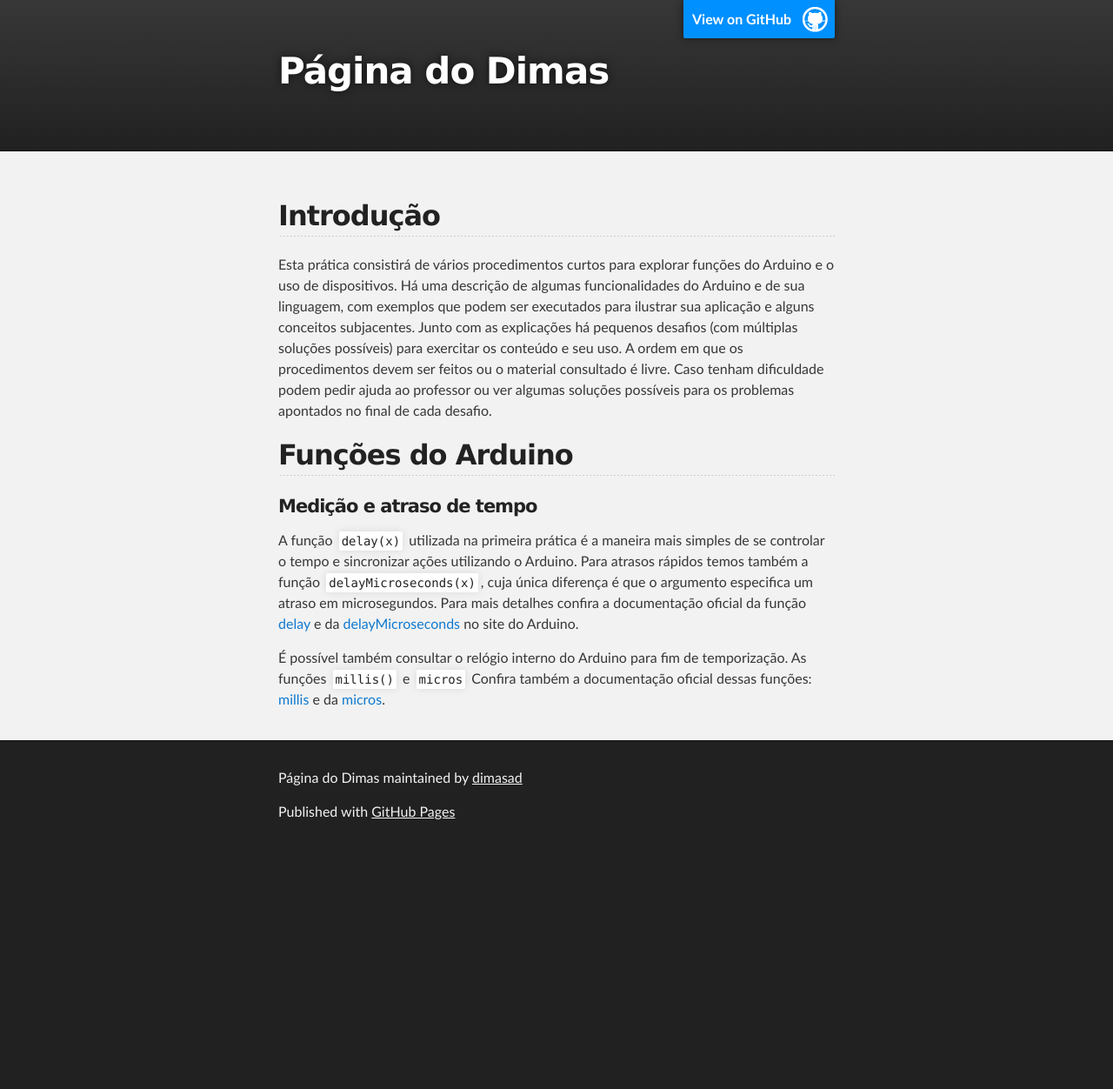
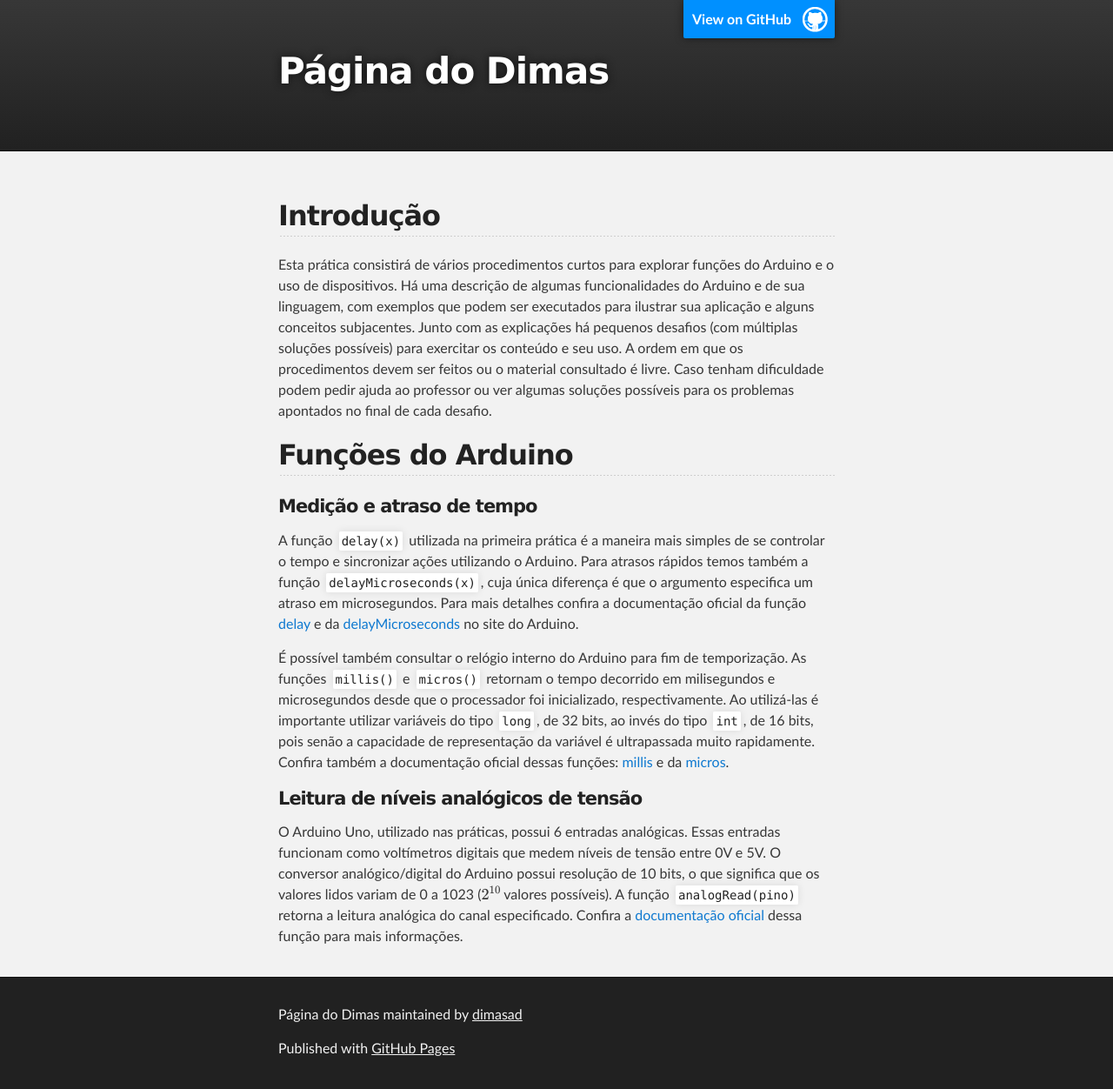
Before and after one commit to dimasad/dimasad.github.io.OLD, a Jekyll site: the page built from _aulas/pratica2.md, in a window 1280 px wide. Shown: the whole page at 87% size. Built offline with Jekyll 4.4.1, drawn with Linux system fonts in a browser that asks for light colours; formulas are drawn with MathJax 3; the repository's description, which GitHub fills in, is left out; before the commit the page ends 980 px from its top, so only the background shows below that.

Commit message:
Adição de mais conteúdo na pratica 2.

```diff
--- a/_aulas/pratica2.md
+++ b/_aulas/pratica2.md
@@ -34,7 +34,23 @@ no site do Arduino.
 
 É possível também consultar o relógio interno do Arduino para fim de
 temporização.
-As funções `millis()` e `micros`
+As funções `millis()` e `micros()` retornam o tempo decorrido em milisegundos
+e microsegundos desde que o processador foi inicializado, respectivamente.
+Ao utilizá-las é importante utilizar variáveis do tipo `long`, de 32 bits, ao
+invés do tipo `int`, de 16 bits, pois senão a capacidade de representação
+da variável é ultrapassada muito rapidamente.
 Confira também a documentação oficial dessas funções:
 [millis](https://www.arduino.cc/en/Reference/Millis) e da
 [micros](https://www.arduino.cc/en/Reference/Micros).
+
+#### Leitura de níveis analógicos de tensão
+
+O Arduino Uno, utilizado nas práticas, possui 6 entradas analógicas.
+Essas entradas funcionam como voltímetros digitais que medem níveis de tensão
+entre 0V e 5V.
+O conversor analógico/digital do Arduino possui resolução de 10 bits, o que
+significa que os valores lidos variam de 0 a 1023 ($$2^{10}$$ valores
+possíveis).
+A função `analogRead(pino)` retorna a leitura analógica do canal especificado.
+Confira a [documentação oficial](https://www.arduino.cc/en/Reference/AnalogRead)
+dessa função para mais informações.
--- a/_layouts/default.html
+++ b/_layouts/default.html
@@ -7,6 +7,7 @@
     <meta name="viewport" content="width=device-width,maximum-scale=2">
     <meta name="description" content="{{ site.title | default: site.github.repository_name }} : {{ site.description | default: site.github.project_tagline }}">
 
+    <script type="text/javascript" async src="https://cdnjs.cloudflare.com/ajax/libs/mathjax/2.7.2/MathJax.js?config=TeX-MML-AM_CHTML"></script>
     <link rel="stylesheet" type="text/css" media="screen" href="{{ '/assets/css/style.css?v=' | append: site.github.build_revision | relative_url }}">
 
 {% seo %}
```
